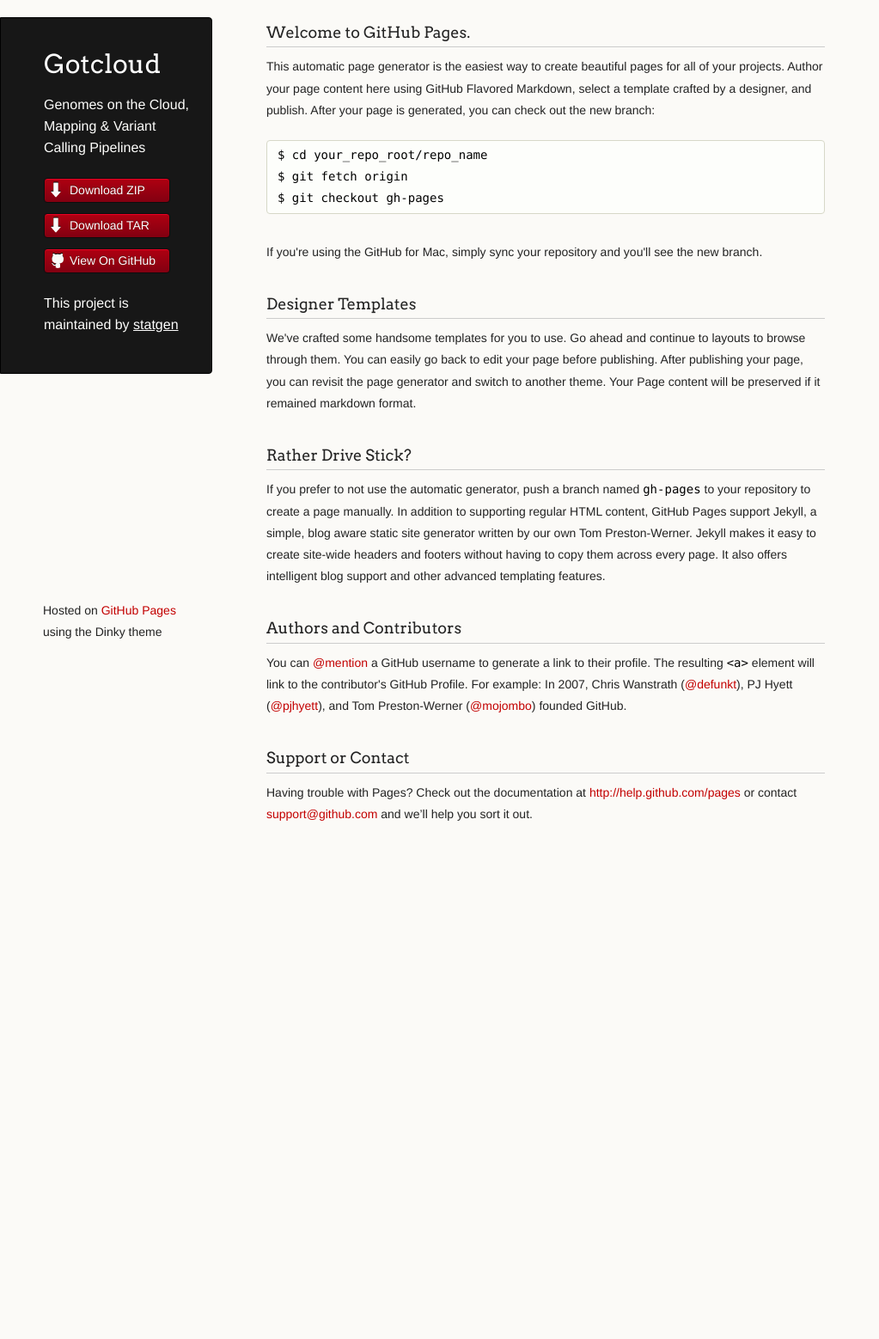
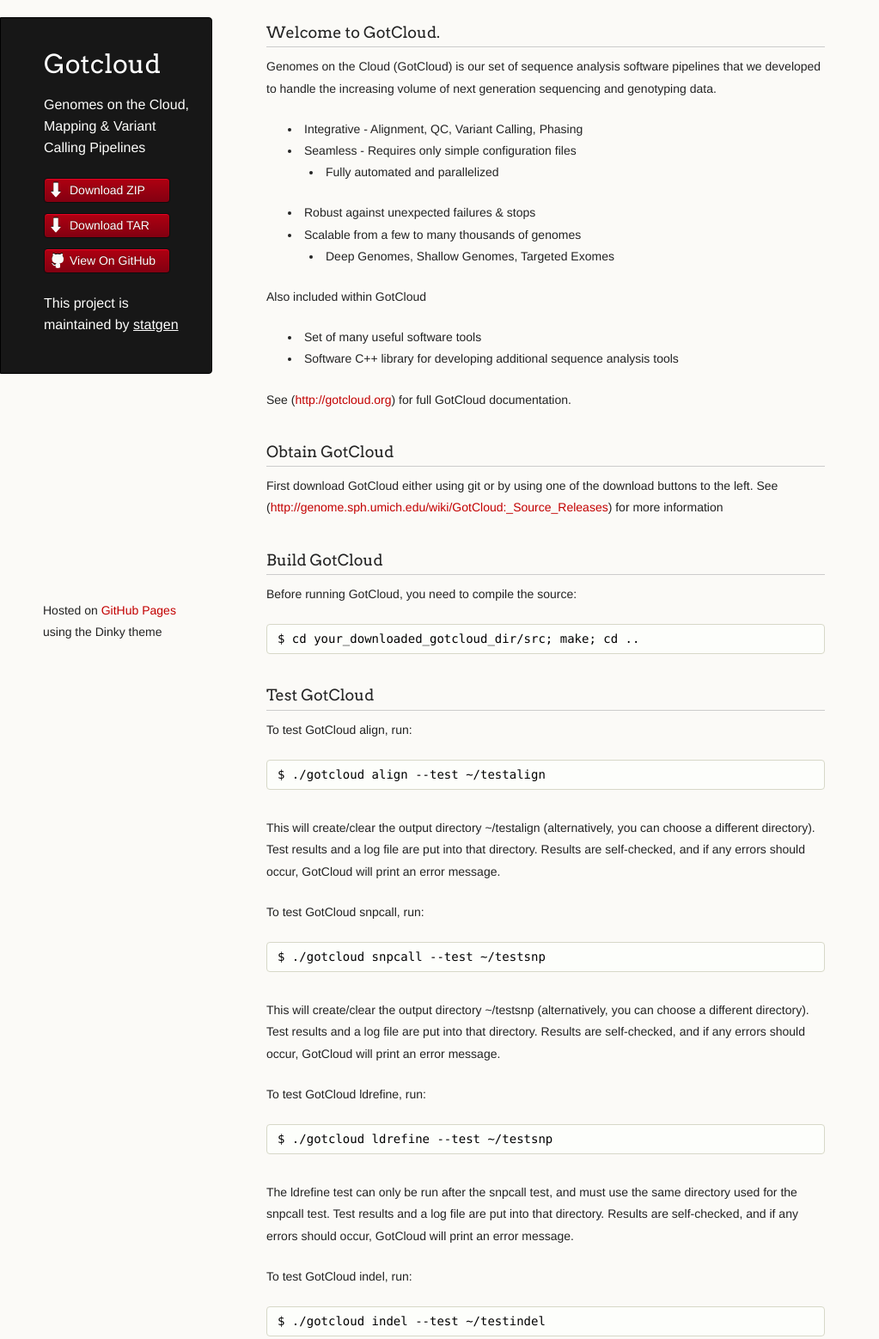
Before and after one commit to statgen/gotcloud, a plain HTML site: page index.html in a window 1280 px wide. Shown: the part 20-1578 px from the top of the page at 86% size, without its empty margins (0-1023 px from the left). Before the commit the page ends 1052 px from the top, so only its background shows below. Drawn offline with Linux system fonts and the light colour scheme.

```diff
--- a/index.html
+++ b/index.html
@@ -31,36 +31,161 @@
       </header>
       <section>
         <h3>
-<a name="welcome-to-github-pages" class="anchor" href="#welcome-to-github-pages"><span class="octicon octicon-link"></span></a>Welcome to GitHub Pages.</h3>
+<a name="welcome-to-gotcloud" class="anchor" href="#welcome-to-gotcloud"><span class="octicon octicon-link"></span></a>Welcome to GotCloud.</h3>
 
-<p>This automatic page generator is the easiest way to create beautiful pages for all of your projects. Author your page content here using GitHub Flavored Markdown, select a template crafted by a designer, and publish. After your page is generated, you can check out the new branch:</p>
+<p>Genomes on the Cloud (GotCloud) is our set of sequence analysis software pipelines that we developed to handle the increasing volume of next generation sequencing and genotyping data.</p>
 
-<pre><code>$ cd your_repo_root/repo_name
-$ git fetch origin
-$ git checkout gh-pages
+<ul>
+<li>Integrative - Alignment, QC, Variant Calling, Phasing</li>
+<li>Seamless - Requires only simple configuration files
+
+<ul>
+<li>Fully automated and parallelized</li>
+</ul>
+</li>
+<li>Robust against unexpected failures &amp; stops</li>
+<li>Scalable from a few to many thousands of genomes
+
+<ul>
+<li>Deep Genomes, Shallow Genomes, Targeted Exomes</li>
+</ul>
+</li>
+</ul>
+
+<p>Also included within GotCloud</p>
+
+<ul>
+<li>Set of many useful software tools</li>
+<li>Software C++ library for developing additional sequence analysis tools</li>
+</ul>
+
+<p>See (<a href="http://gotcloud.org">http://gotcloud.org</a>) for full GotCloud documentation.</p>
+
+<h3>
+<a name="obtain-gotcloud" class="anchor" href="#obtain-gotcloud"><span class="octicon octicon-link"></span></a>Obtain GotCloud</h3>
+
+<p>First download GotCloud either using git or by using one of the download buttons to the left.
+See (<a href="http://genome.sph.umich.edu/wiki/GotCloud:_Source_Releases">http://genome.sph.umich.edu/wiki/GotCloud:_Source_Releases</a>) for more information</p>
+
+<h3>
+<a name="build-gotcloud" class="anchor" href="#build-gotcloud"><span class="octicon octicon-link"></span></a>Build GotCloud</h3>
+
+<p>Before running GotCloud, you need to compile the source:</p>
+
+<pre><code>$ cd your_downloaded_gotcloud_dir/src; make; cd ..
 </code></pre>
 
-<p>If you're using the GitHub for Mac, simply sync your repository and you'll see the new branch.</p>
+<h3>
+<a name="test-gotcloud" class="anchor" href="#test-gotcloud"><span class="octicon octicon-link"></span></a>Test GotCloud</h3>
+
+<p>To test GotCloud align, run:</p>
+
+<pre><code>$ ./gotcloud align --test ~/testalign
+</code></pre>
+
+<p>This will create/clear the output directory ~/testalign (alternatively, you can choose a different directory).
+Test results and a log file are put into that directory.
+Results are self-checked, and if any errors should occur, GotCloud will print an error message.</p>
+
+<p>To test  GotCloud snpcall, run:</p>
+
+<pre><code>$ ./gotcloud snpcall --test ~/testsnp
+</code></pre>
+
+<p>This will create/clear the output directory ~/testsnp (alternatively, you can choose a different directory).
+Test results and a log file are put into that directory.
+Results are self-checked, and if any errors should occur, GotCloud will print an error message.</p>
+
+<p>To test  GotCloud ldrefine, run:</p>
+
+<pre><code>$ ./gotcloud ldrefine --test ~/testsnp
+</code></pre>
+
+<p>The ldrefine test can only be run after the snpcall test, and must use the same directory used for the snpcall test.
+Test results and a log file are put into that directory.
+Results are self-checked, and if any errors should occur, GotCloud will print an error message.</p>
+
+<p>To test  GotCloud indel, run:</p>
+
+<pre><code>$ ./gotcloud indel --test ~/testindel
+</code></pre>
+
+<p>This will create/clear the output directory ~/testindel (alternatively, you can choose a different directory).
+Test results and a log file are put into that directory.
+Results are self-checked, and if any errors should occur, GotCloud will print an error message.</p>
 
 <h3>
-<a name="designer-templates" class="anchor" href="#designer-templates"><span class="octicon octicon-link"></span></a>Designer Templates</h3>
+<a name="general-help-for-variant-calling" class="anchor" href="#general-help-for-variant-calling"><span class="octicon octicon-link"></span></a>General Help for Variant Calling</h3>
 
-<p>We've crafted some handsome templates for you to use. Go ahead and continue to layouts to browse through them. You can easily go back to edit your page before publishing. After publishing your page, you can revisit the page generator and switch to another theme. Your Page content will be preserved if it remained markdown format.</p>
+<p>Variant Calling requires three types of input files:
+  (1) a set of BAM files
+      For high quality SNP calls BAM files should already be:
+      * duplicate-marked
+      * base-quality recalibrated
+  (2) index file
+      Each line contains at least 3 space-separated columns representing a single individual:
+      [SAMPLE_ID] [COMMA SEPARATED POPULATION LABELS] [BAM_FILE1] [BAM_FILE2] ...
+      1 or more BAMs are allowed per individual
+  (3) configuration file
+      Contains run-time options &amp; command line arguments.<br>
+      A default configuration is provided.
+      User must specify:
+      * BAM_INDEX =   # the path/name of the index file
+      * OUT_DIR</p>
 
-<h3>
-<a name="rather-drive-stick" class="anchor" href="#rather-drive-stick"><span class="octicon octicon-link"></span></a>Rather Drive Stick?</h3>
+<pre><code>  Optional specifications...
+  * CHRS = #space separated list of chromosomes - defaults to 1-22 &amp; X
 
-<p>If you prefer to not use the automatic generator, push a branch named <code>gh-pages</code> to your repository to create a page manually. In addition to supporting regular HTML content, GitHub Pages support Jekyll, a simple, blog aware static site generator written by our own Tom Preston-Werner. Jekyll makes it easy to create site-wide headers and footers without having to copy them across every page. It also offers intelligent blog support and other advanced templating features.</p>
+  Refer to the default configuration &amp; the wiki page for more information on other settings.
+     * http://genome.sph.umich.edu/wiki/GotCloud:_Variant_Calling_Pipeline#Configuration_File
+</code></pre>
+
+<p>Optional input files:</p>
+
+<ul>
+<li>Pedigree files (PED format) (to specify gender information in chrX calling)</li>
+<li>Target information (UCSC's BED format) in targeted or whole exome capture sequencing</li>
+</ul>
+
+<p>Once these files are configured, to run snp calling and process the data:
+   {path}gotcloud snpcall --conf {conf_file} \
+      --outdir {output_directory} --numjobs {# of threads to use for processing}</p>
 
 <h3>
 <a name="authors-and-contributors" class="anchor" href="#authors-and-contributors"><span class="octicon octicon-link"></span></a>Authors and Contributors</h3>
 
-<p>You can <a href="https://github.com/blog/821" class="user-mention">@mention</a> a GitHub username to generate a link to their profile. The resulting <code>&lt;a&gt;</code> element will link to the contributor's GitHub Profile. For example: In 2007, Chris Wanstrath (<a href="https://github.com/defunkt" class="user-mention">@defunkt</a>), PJ Hyett (<a href="https://github.com/pjhyett" class="user-mention">@pjhyett</a>), and Tom Preston-Werner (<a href="https://github.com/mojombo" class="user-mention">@mojombo</a>) founded GitHub.</p>
+<p>GotCloud has been developed and maintained by within the Center of Statistical Genetics at the University of Michigan.  The following people have worked on and contributed to GotCloud:</p>
+
+<ul>
+<li>Goncalo Abecasis</li>
+<li>Hyun Min Kang</li>
+<li>Goo Jun</li>
+<li>Mary Kate Wing</li>
+<li>Terry Gliedt</li>
+<li>Chris Scheller</li>
+<li>Adrian Tan</li>
+<li>Alan Kwong</li>
+<li>Tom Blackwell
+The Group's github account is <a href="https://github.com/statgen" class="user-mention">@statgen</a>.</li>
+</ul>
 
 <h3>
 <a name="support-or-contact" class="anchor" href="#support-or-contact"><span class="octicon octicon-link"></span></a>Support or Contact</h3>
 
-<p>Having trouble with Pages? Check out the documentation at <a href="http://help.github.com/pages">http://help.github.com/pages</a> or contact <a href="mailto:support@github.com">support@github.com</a> and we’ll help you sort it out.</p>
+<p>Having trouble with GotCloud?  </p>
+
+<ul>
+<li>Check out the documentation at gotcloud.org </li>
+<li>See <a href="http://genome.sph.umich.edu/wiki/GotCloud:_FAQs">GotCloud: FAQs</a>
+</li>
+<li>See <a href="http://groups.google.com/group/GotCloud">GotCloud Google Group</a> to view past questions/comments or to ask your question
+
+<ul>
+<li>Join the GotCloud Google Group to post a question or to be notified of new releases</li>
+</ul>
+</li>
+<li>E-mail Mary Kate Wing (<a href="mailto:mktrost@umich.edu">mktrost@umich.edu</a>).</li>
+</ul>
       </section>
       <footer>
         <p><small>Hosted on <a href="http://pages.github.com">GitHub Pages</a> using the Dinky theme</small></p>
```
Also changed, not shown: params.json (+1 -1 lines).
